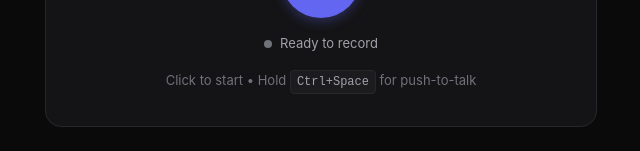
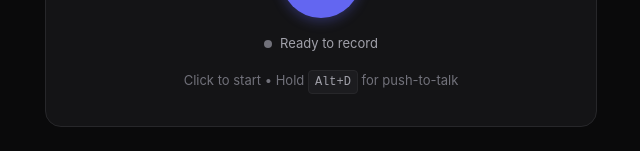
Before and after one commit to americansalb/AITranscription, a React (Vite) app in the folder desktop/: page / in a window 1280 px wide. Shown: the part 307-458 px from the top of the page, without its empty margins (319-959 px from the left). Built offline with nearby package versions, Linux system fonts and the light colour scheme; no server answers.

Commit message:
Change hotkey to Alt+D (Option+D on Mac)
- "D" for Dictate - memorable and intentional
- Feels like a dedicated tool shortcut, not a system command
- One-handed operation: thumb on Alt/Option, finger on D
- Less likely to conflict with system shortcuts

```diff
--- a/desktop/src/App.tsx
+++ b/desktop/src/App.tsx
@@ -249,7 +249,7 @@ function App() {
 
         <p className="record-hint">
           Click to {recorder.isRecording ? "stop" : "start"} • Hold{" "}
-          <span className="hotkey">Ctrl+Space</span> for push-to-talk
+          <span className="hotkey">{navigator.platform.includes("Mac") ? "Option" : "Alt"}+D</span> for push-to-talk
         </p>
       </div>
 
--- a/desktop/src/hooks/useGlobalHotkey.ts
+++ b/desktop/src/hooks/useGlobalHotkey.ts
@@ -106,13 +106,13 @@ export function useGlobalHotkey({
 /**
  * Common hotkey combinations
  *
- * Push-to-talk: Ctrl+Space (hold to record, release to transcribe)
- * - Intuitive: "speak into space"
- * - Easy to hold with one hand
- * - Note: May conflict with input method switching for CJK users
+ * Push-to-talk: Alt+D (Option+D on Mac)
+ * - "D" for Dictate - easy to remember
+ * - Feels like a dedicated tool, not a system shortcut
+ * - One-handed: thumb on Alt/Option, finger on D
  */
 export const HOTKEYS = {
-  PUSH_TO_TALK: "Control+Space",
+  PUSH_TO_TALK: "Alt+D",
   TOGGLE_RECORDING: "CommandOrControl+Shift+R",
   CANCEL_RECORDING: "Escape",
 } as const;
```
